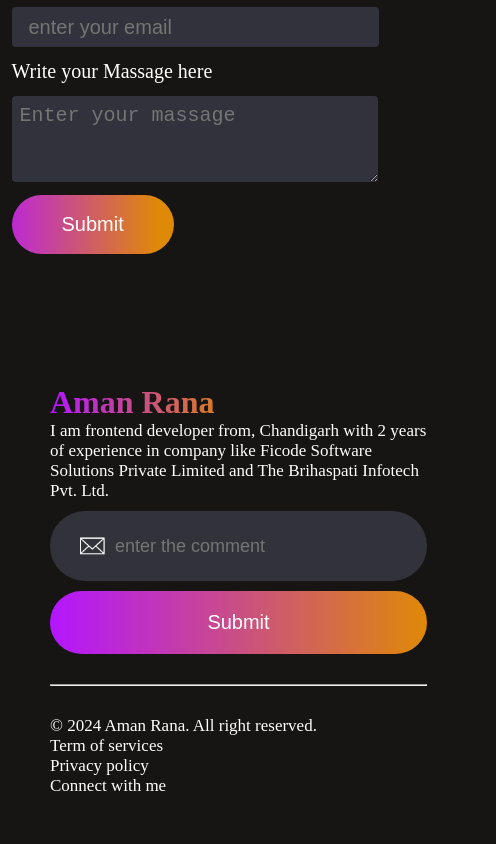
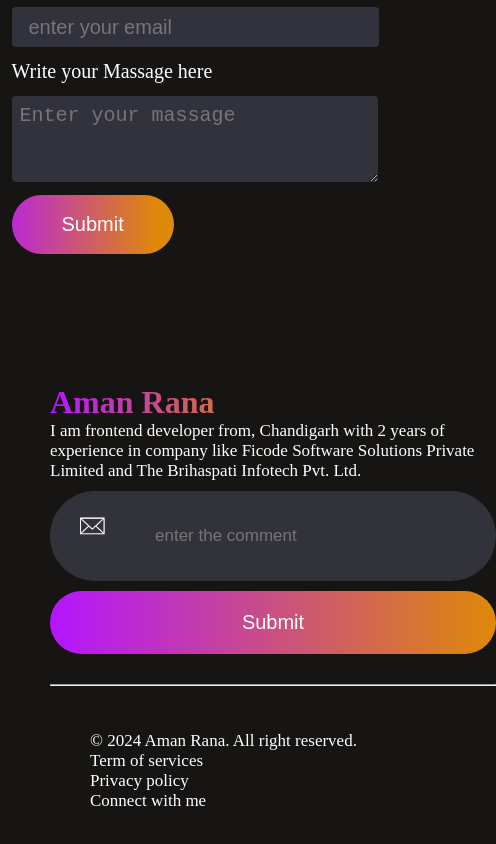
Before and after one commit to aman-rana9800/Portfolio, a React (Vite) app: page / in a window 390 px wide. Shown: the part 9975-10819 px from the top of the page, 496 px wide, since content can reach past the window. Built offline with nearby package versions, Linux system fonts and the light colour scheme.

Commit message:
footdone

```diff
--- a/src/Components/Footer/Footer.css
+++ b/src/Components/Footer/Footer.css
@@ -95,7 +95,18 @@ align-items: center;
     display: flex;
     flex-direction:column;
     font-size: 17px;
+ padding: 15px 40px;
+
+
 }
+.footer_email input{
+    font-size: 17px;
+    color: white;
+   padding: 15px 40px;
+
+}
+
+
 .footer_bottom_right{
     display: flex;
     flex-direction: column;
```
